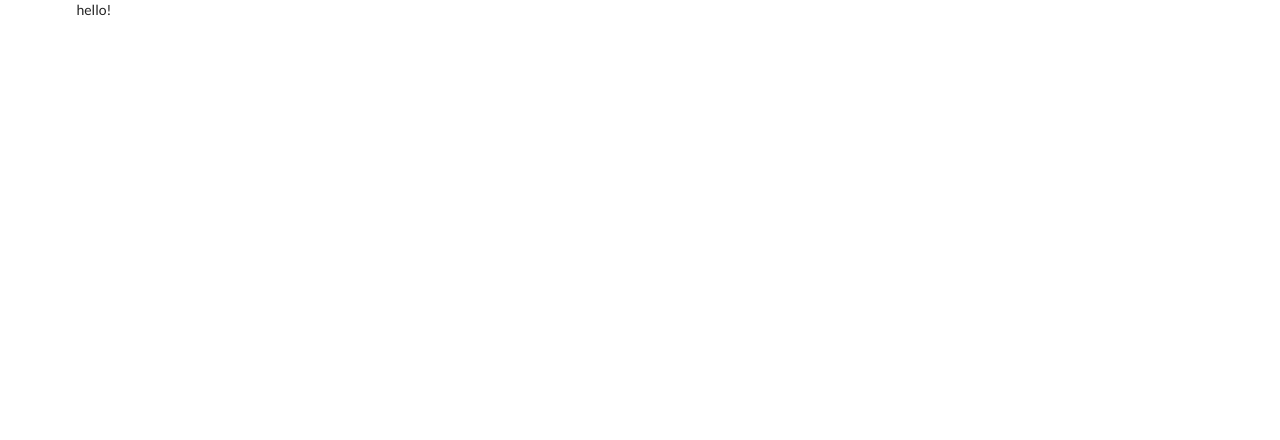
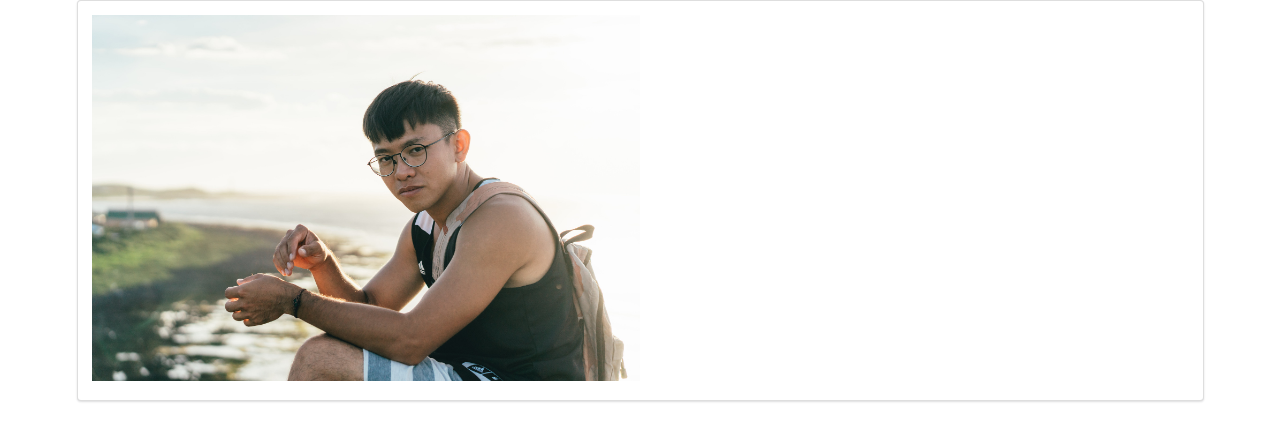
Before and after one commit to JosephT5566/my-resume, a React (Create React App) app: page / in a window 1280 px wide. Shown: the top 440 px of the page. Built offline with nearby package versions, Linux system fonts and the light colour scheme.

Commit message:
Showing personalInfo 1. Putting personalInfo into ResumeCard

```diff
--- a/src/components/App.js
+++ b/src/components/App.js
@@ -2,12 +2,15 @@ import React from 'react';
 import ReactDom from 'react-dom';
 
 import ResumeCard from './ResumeCard';
+import PersonalInfo from './cards/personalInfo';
 
 class App extends React.Component {
     render() {
         return (
             <div className="ui container">
-                <ResumeCard/>
+                <ResumeCard>
+                    <PersonalInfo/>
+                </ResumeCard>
             </div>
         );
     }
--- a/src/components/ResumeCard.js
+++ b/src/components/ResumeCard.js
@@ -3,8 +3,8 @@ import React from 'react';
 class ResumeCard extends React.Component {
     render() {
         return (
-            <div>
-                hello!
+            <div className="ui segment">
+                {this.props.children}
             </div>
         );
     }
```
